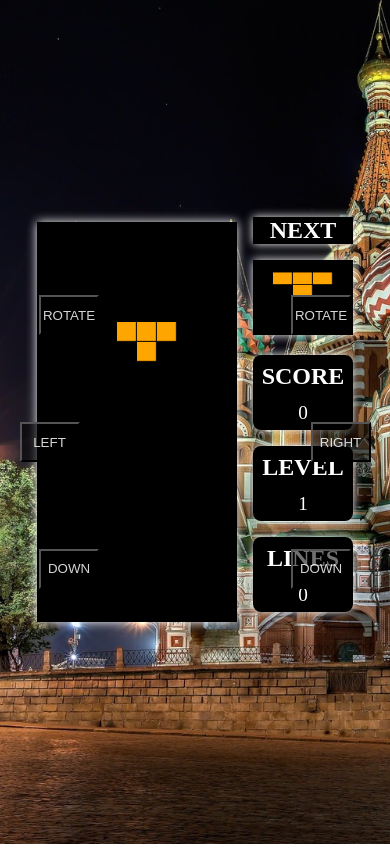
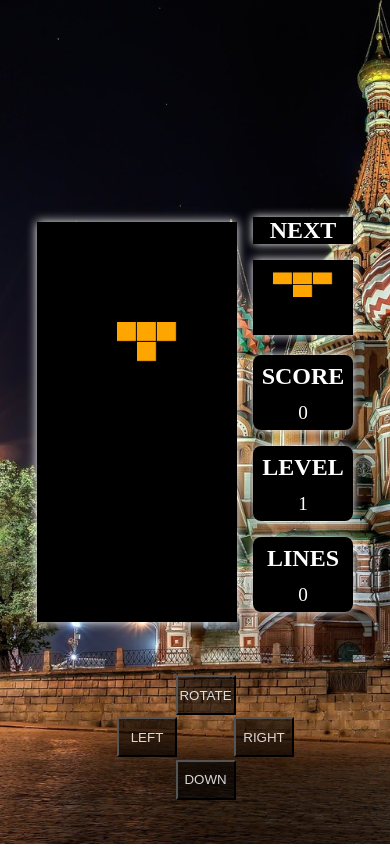
Before and after one commit to kmargosb/tetris, a plain HTML site: page index.html in a window 390 px wide. Drawn offline with Linux system fonts and the light colour scheme.

Commit message:
botones para movil

```diff
--- a/javaScript/newTetris.js
+++ b/javaScript/newTetris.js
@@ -294,7 +294,7 @@ $moveRight.addEventListener('click', function(){
 $rotatePiecel.addEventListener('click', function(){
   rotacion();
 });
-$moveDownl.addEventListener('click', function(){
+$moveDownl.addEventListener('touchstart', function(){
   moveDown();
 });
 $rotatePiecer.addEventListener('click', function(){
--- a/style.css
+++ b/style.css
@@ -7,6 +7,7 @@
 body {
   height: 100vh;
   background: url(img/rusia_tetris.jpg) no-repeat center center/cover;
+  overflow-y: hidden;
 }
 .game {
   height: 100vh;
@@ -49,6 +50,10 @@ body {
   margin: 0 0 1rem 1rem;
 }
 
+.btn-mobil{
+  display: none;
+}
+
 /* ---- DATOS ----*/
 
 .score,
@@ -72,15 +77,13 @@ body {
   text-align: center;
   margin: 0 0 1rem 1rem;
   color: white;
-  z-index: 10;
+
 }
 
-@media (max-width: 1000px) {
-  body {
-    width: 100vw;
-    height: 100vh;
+@media (max-width: 1280px) {
+  body{
+    min-height: 100vh;
   }
-
   #tetris {
     width: 200px;
     height: 400px;
@@ -97,6 +100,10 @@ body {
   }
 
   /*----BTN-MObIL ----*/
+
+  .btn-mobil{
+    display: inline-block;
+  }
 
   .btn-left button,
   .btn-right button {
@@ -139,3 +146,35 @@ body {
   }
 
 }
+
+@media (max-width: 590px){
+
+
+  .btn-left .move-left {
+    position: absolute;
+    top: 85%;
+    left: 30%;
+  }
+  .btn-left .move-downl{
+    position: absolute;
+    top: 90%;
+    left: 45%;
+  }
+  .btn-left .rotate-piecel{
+    position: absolute;
+    top: 80%;
+    left: 45%;
+  }
+
+  .btn-right .move-right {
+    position: absolute;
+    top: 85%;
+    left: 60%;
+  }
+  .btn-right .move-downr{
+    display: none;
+  }
+  .btn-right .rotate-piecer{
+    display: none;
+  }
+}
```
